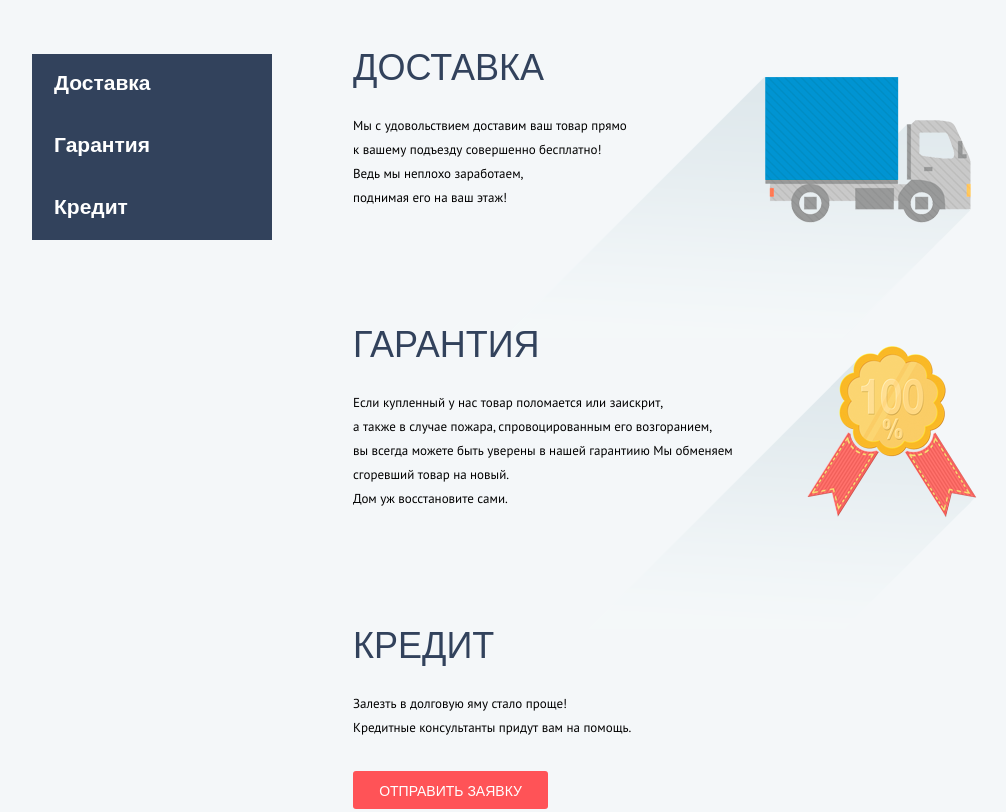
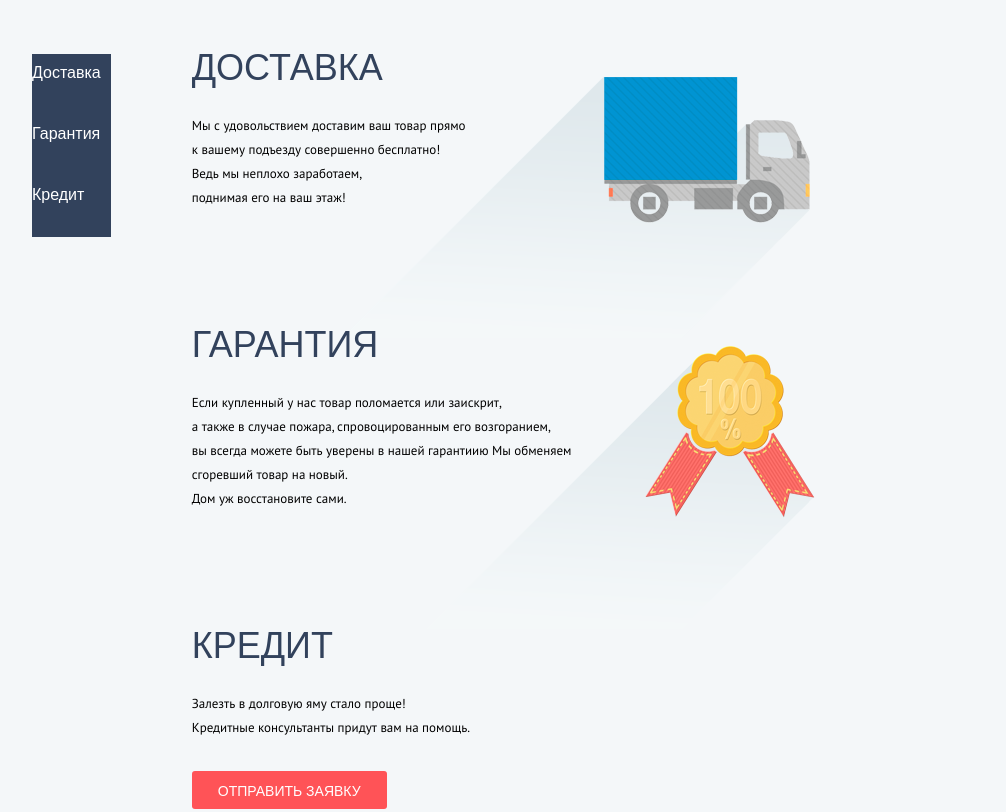
Before and after one commit to olga2505/835037-technomart-26, a plain HTML site: page index.html in a window 1280 px wide. Shown: the part 2049-2861 px from the top of the page, without its empty margins (138-1144 px from the left). Drawn offline with Linux system fonts and the light colour scheme; a web font is replaced by a local one.

Commit message:
Доработка декоративных элементов 2

```diff
--- a/css/style.css
+++ b/css/style.css
@@ -943,7 +943,25 @@ img {
     line-height: 1.85;
 }
 
-.nav-services {
+.addition {
+    display: block;
+    margin-right: 81px;
+    width: 240;
+    min-height: 61px;
+    color: #ffffff;
+    background-color: #32425c;
+    padding-top: 10px;
+    padding-right: 10px;
+    padding-bottom: 10px;
+    padding-right: 10px;
+    cursor: pointer;
+}
+
+
+
+
+
+/* .nav-services {
     margin-right: 81px;
     padding-bottom: 99px;
 }
@@ -978,7 +996,7 @@ img {
     color: #32425c;
     background-color: white;
     box-shadow: 0px 1px 0 0 var(--white), inset 0px 1px 0 0 var(--white);
-}
+} */
 
 .services-item {
     display: flex;
--- a/index.html
+++ b/index.html
@@ -253,7 +253,35 @@
                 Мы стараемся изо всех сил, чтобы сделать ваши покупки приятными.</p>
             </div>
             <div class="nav-services">
-              <ul>
+
+
+
+
+                      <label class="button-delivery addition" >
+                        <input class="check-input" type="radio" name="services" id="delivery" checked>
+                        Доставка
+                      </label>
+
+                      <label class="button-guaranteec addition">
+                        <input class="check-input" type="radio" name="services" id="guaranteec">
+                        Гарантия
+                      </label>
+
+                      <label class="button-credit addition">
+                          <input class="check-input" type="radio" name="services" id="credit">
+                          Кредит
+                      </label>
+
+
+
+
+
+
+
+
+
+
+              <!-- <ul>
                 <li>
                   <a class="services-all" href="">Доставка</a>
                 </li>
@@ -263,7 +291,7 @@
                 <li>
                   <a class="services-all" href="">Кредит</a>
                 </li>
-              </ul>
+              </ul> -->
             </div>
             <div class="inner-services">
               <div class="services-item delivery">
```
